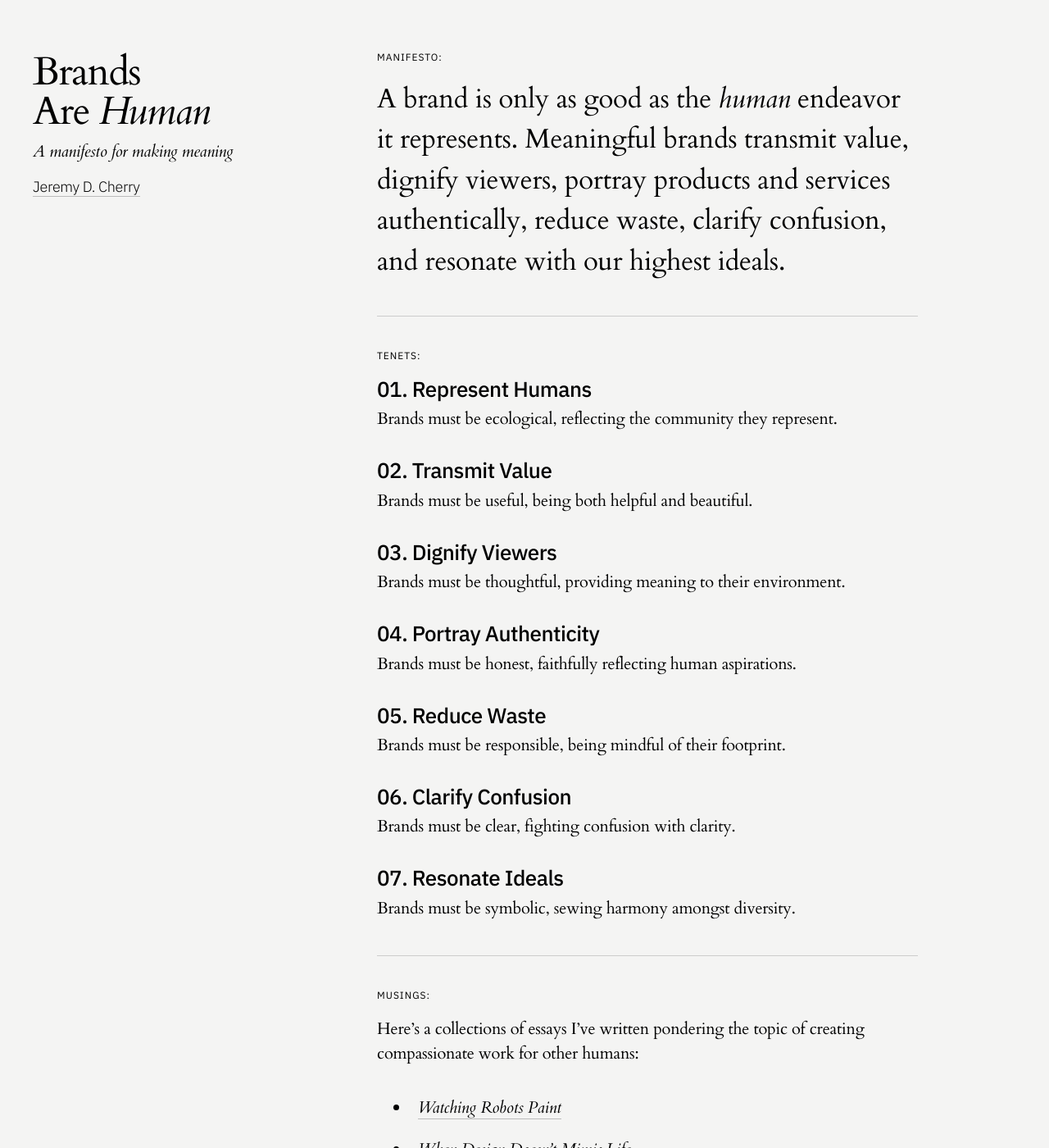
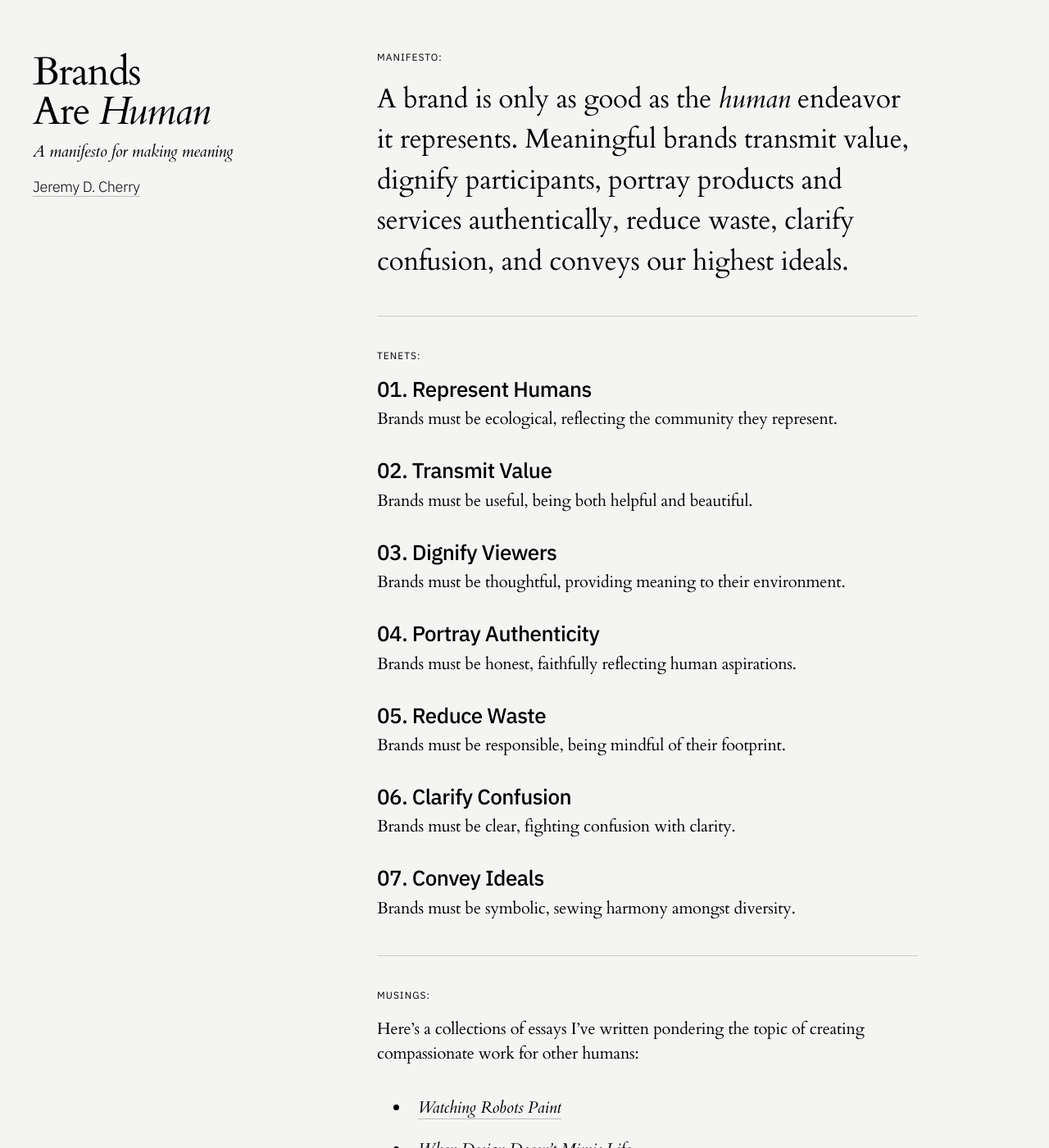
Before and after one commit to jeremydcherry/jeremydcherry.github.io, a Jekyll site: the page built from content/brands.md, in a window 1280 px wide and 1400 px high. Shown: the whole window at 82% size. Built offline with Jekyll 4.4.1, drawn with Linux system fonts in a browser that asks for light colours.

Commit message:
Updated Manifesto copy

```diff
--- a/content/brands.md
+++ b/content/brands.md
@@ -7,7 +7,7 @@ permalink: /brandsarehuman
 
 #### Manifesto:
 
-<span class="manifesto">A brand is only as good as the <em>human</em> endeavor it represents. Meaningful brands transmit value, dignify viewers, portray products and services authentically, reduce waste, clarify confusion, and resonate with our highest ideals.</span>
+<span class="manifesto">A brand is only as good as the <em>human</em> endeavor it represents. Meaningful brands transmit value, dignify participants, portray products and services authentically, reduce waste, clarify confusion, and conveys our highest ideals.</span>
 
 ---
 
@@ -31,7 +31,7 @@ Brands must be responsible, being mindful of their footprint.
 ## 06. Clarify Confusion
 Brands must be clear, fighting confusion with clarity.
 
-## 07. Resonate Ideals
+## 07. Convey Ideals
 Brands must be symbolic, sewing harmony amongst diversity.
 
 ---
```
